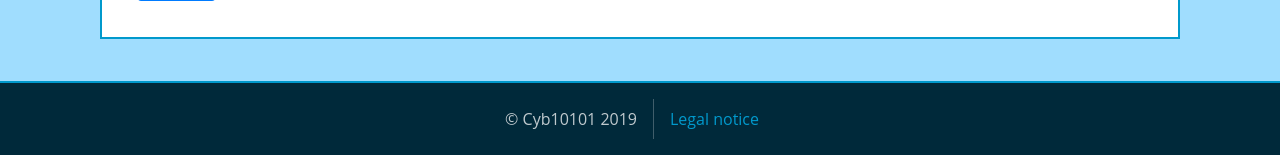
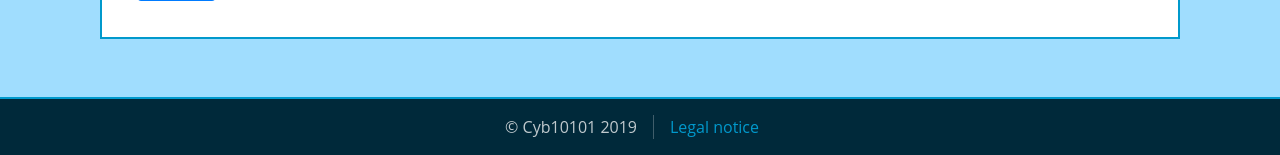
Before and after one commit to Cyb10101/placeholder, a Symfony app: template templates/website/contact.html.twig in a window 1280 px wide. Shown: the part 758-913 px from the top of the page. Run offline with Twig, Linux system fonts and the light colour scheme; the template is opened without the code that fills it, so the values that code supplies are empty; style sheets or scripts are compiled from the project's sources; some libraries are stand-ins or nearby versions.

Commit message:
Footer updated

```diff
--- a/assets/css/global.scss
+++ b/assets/css/global.scss
@@ -128,8 +128,19 @@ nav,
     }
 }
 
-footer .nav-item:not(:first-child) {
-    border-left: 1px solid rgba(255, 255, 255, 0.25);
+footer .nav .nav-item {
+    line-height: 0.5;
+
+    &:not(:first-child) {
+        border-left: 1px solid rgba(255, 255, 255, 0.25);
+    }
+}
+@include media-breakpoint-down(xs) {
+    footer .nav .nav-item {
+        &:not(:first-child) {
+            border-left: none;
+        }
+    }
 }
 
 /* Collapse toggler */
```
